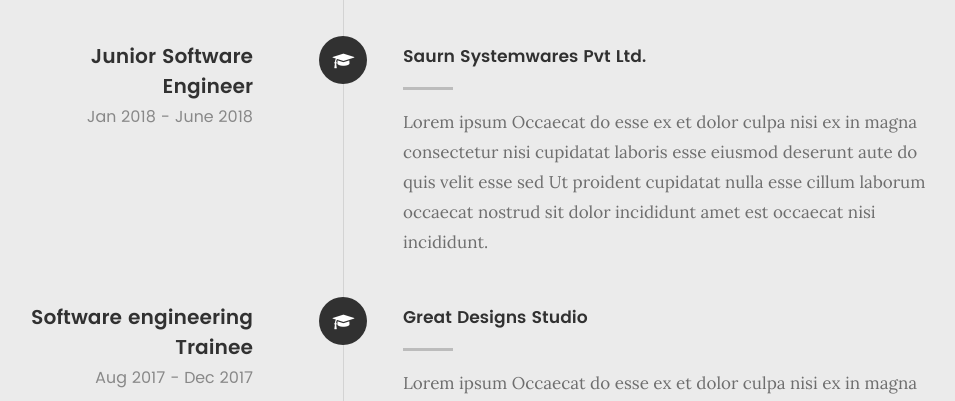
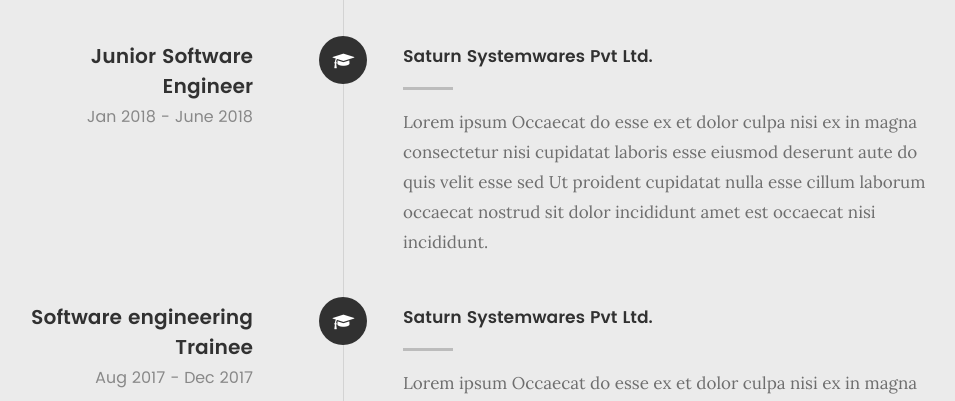
Before and after one commit to arunjayantvm/arunjayakumar, a plain HTML site: page index.html in a window 1280 px wide. Shown: the part 2639-3040 px from the top of the page, without its empty margins (156-1111 px from the left). Drawn offline with Linux system fonts and the light colour scheme; files whose address does not match are found by name.

Commit message:
Update index.html

```diff
--- a/index.html
+++ b/index.html
@@ -259,7 +259,7 @@
 	   				</div>
 
 	   				<div class="timeline-content">
-	   					<h4>Saurn Systemwares Pvt Ltd.</h4>
+	   					<h4>Saturn Systemwares Pvt Ltd.</h4>
 	   					<p>Lorem ipsum Occaecat do esse ex et dolor culpa nisi ex in magna consectetur nisi cupidatat laboris esse eiusmod deserunt aute do quis velit esse sed Ut proident cupidatat nulla esse cillum laborum occaecat nostrud sit dolor incididunt amet est occaecat nisi incididunt.</p>
 	   				</div>
 
@@ -277,7 +277,7 @@
 	   				</div>
 
 	   				<div class="timeline-content">
-	   					<h4>Great Designs Studio</h4>
+	   					<h4>Saturn Systemwares Pvt Ltd.</h4>
 	   					<p>Lorem ipsum Occaecat do esse ex et dolor culpa nisi ex in magna consectetur nisi cupidatat laboris esse eiusmod deserunt aute do quis velit esse sed Ut proident cupidatat nulla esse cillum laborum occaecat nostrud sit dolor incididunt amet est occaecat nisi incididunt.</p>
 	   				</div>
 
```
